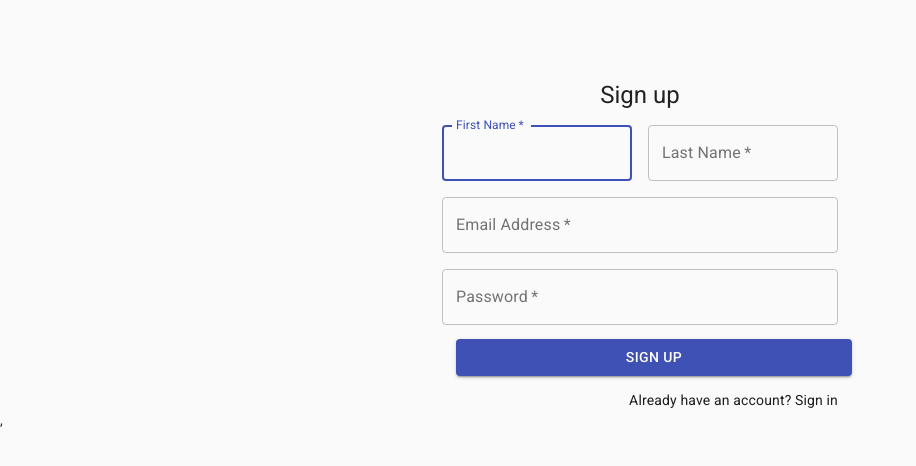
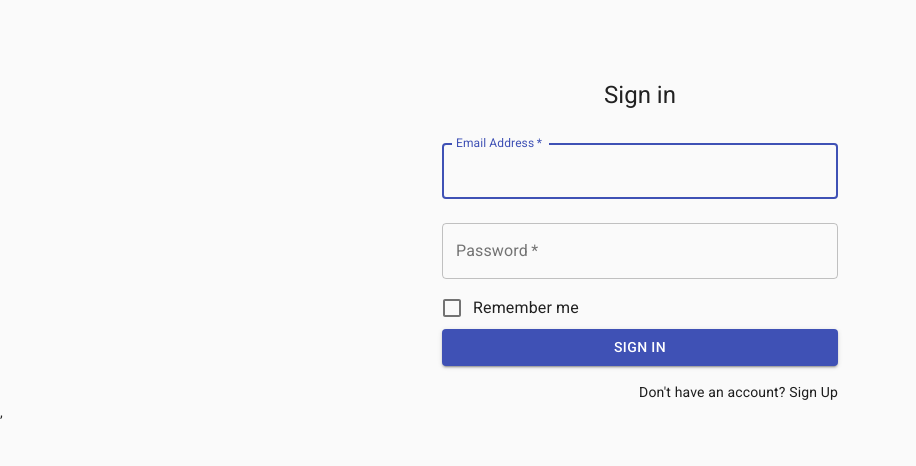
Before and after one commit to Alexalexlex/SocialNetwork-React-Redux-Saga, a React (Create React App) app: page / in a window 1280 px wide. Shown: the top 466 px of the page, without its empty margins (0-916 px from the left). Built offline with nearby package versions, Linux system fonts and the light colour scheme.

Commit message:
start to work on Routing

```diff
--- a/public/index.html
+++ b/public/index.html
@@ -11,12 +11,12 @@
       name="description"
       content="Web site created using create-react-app"
     />
-    <link rel="apple-touch-icon" href="%PUBLIC_URL%/logo192.png" />
+    <!-- <link rel="apple-touch-icon" href="%PUBLIC_URL%/logo192.png" /> -->
     <!--
       manifest.json provides metadata used when your web app is installed on a
       user's mobile device or desktop. See https://developers.google.com/web/fundamentals/web-app-manifest/
     -->
-    <link rel="manifest" href="%PUBLIC_URL%/manifest.json" />
+    <!-- <link rel="manifest" href="%PUBLIC_URL%/manifest.json" /> -->
     <!--
       Notice the use of %PUBLIC_URL% in the tags above.
       It will be replaced with the URL of the `public` folder during the build.
--- a/src/App.js
+++ b/src/App.js
@@ -8,7 +8,7 @@
   render() {
     return (
       <>
-      <SignUp />
+      <SignIn />
       </>
     );
   }
```
